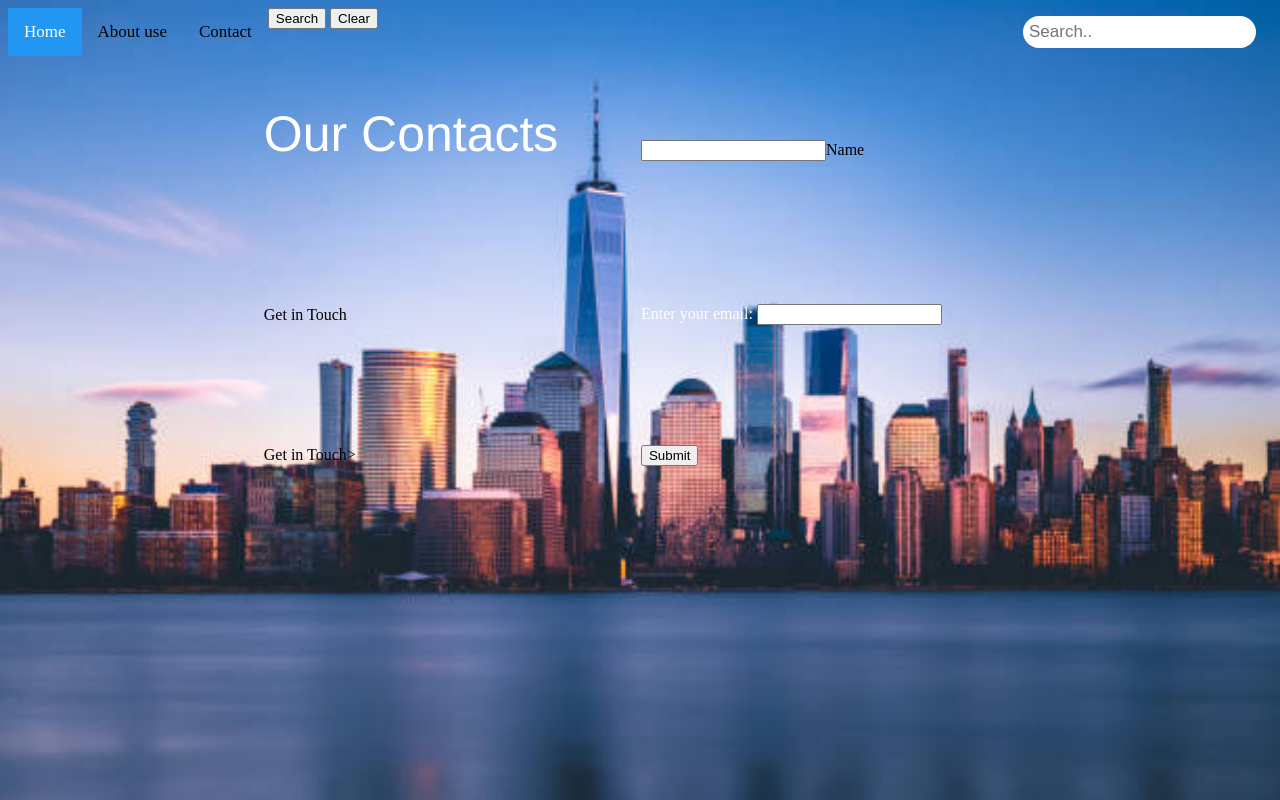
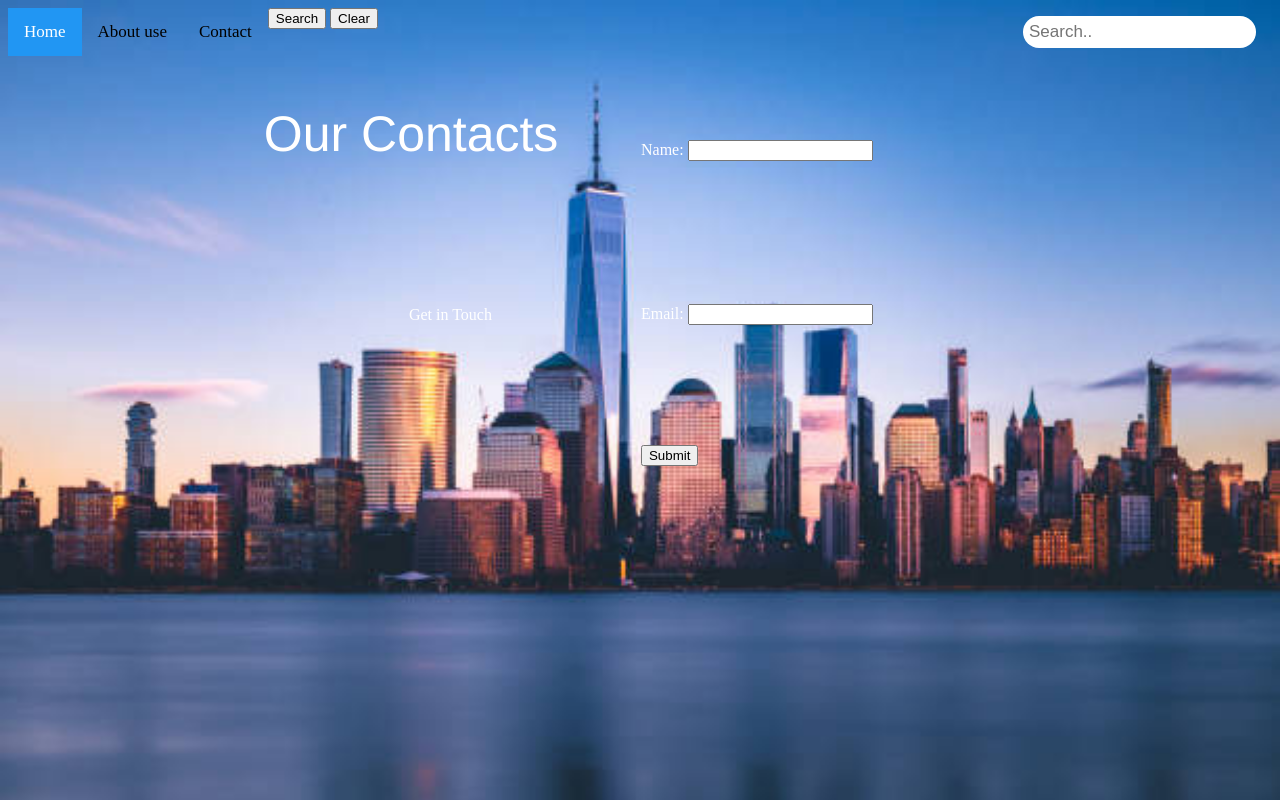
Before and after one commit to porporaF/Travel_Site.io, a plain HTML site: page travelReccomendation/contact_us.html in a window 1280 px wide. Drawn offline with Linux system fonts and the light colour scheme.

```diff
--- a/travelReccomendation/contact_us.html
+++ b/travelReccomendation/contact_us.html
@@ -14,18 +14,19 @@
     </div>
 <table style="width:60%; height:60%" align="center">
   <tr>
-    <td style="width:50%; height:15%""><h1> Our Contacts<h1></td>
-    <td><input label="Name" id="Name">Name</td>
+    <td style="width:50%; height:15%"><h1> Our Contacts<h1></td>
+    <td><label for="Name">Name:</label>
+        <input label="Name" id="Name"></td>
     <td></td>
   </tr>
   <tr>
-    <td style="width:50%; height:15%""><p>Get in Touch</p></td>
-    <td><label for="email">Enter your email:</label>
+    <td style="width:50%; height:15%" align="center"><p color: 'white'>Get in Touch</p></td>
+    <td><label for="email">Email:</label>
   <input type="email" id="email" name="email"></td>
     <td></td>
 </tr>
   <tr>
-    <td style="width:50%; height:15%""><p>Get in Touch></td>
+    <td style="width:50%; height:15%"">
     <td><button>Submit</button></td>
     <td></td>
 </table>
--- a/travelReccomendation/style.css
+++ b/travelReccomendation/style.css
@@ -14,6 +14,10 @@ h1 {
 
 }
 label{
+    color:white;
+}
+
+p{
     color:white;
 }
 h2 {
```
